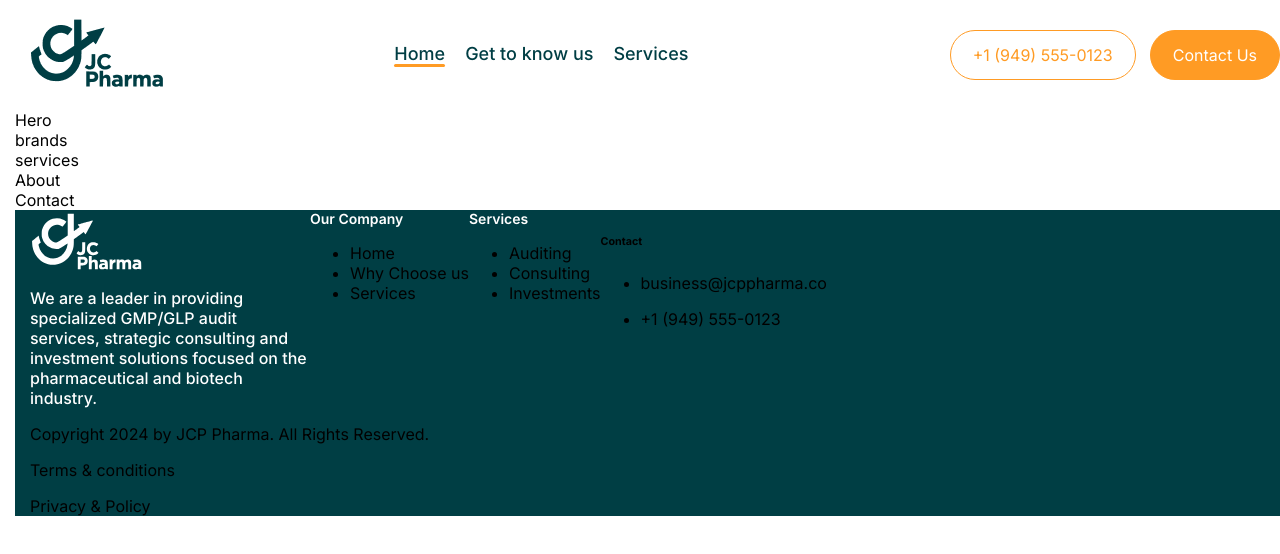
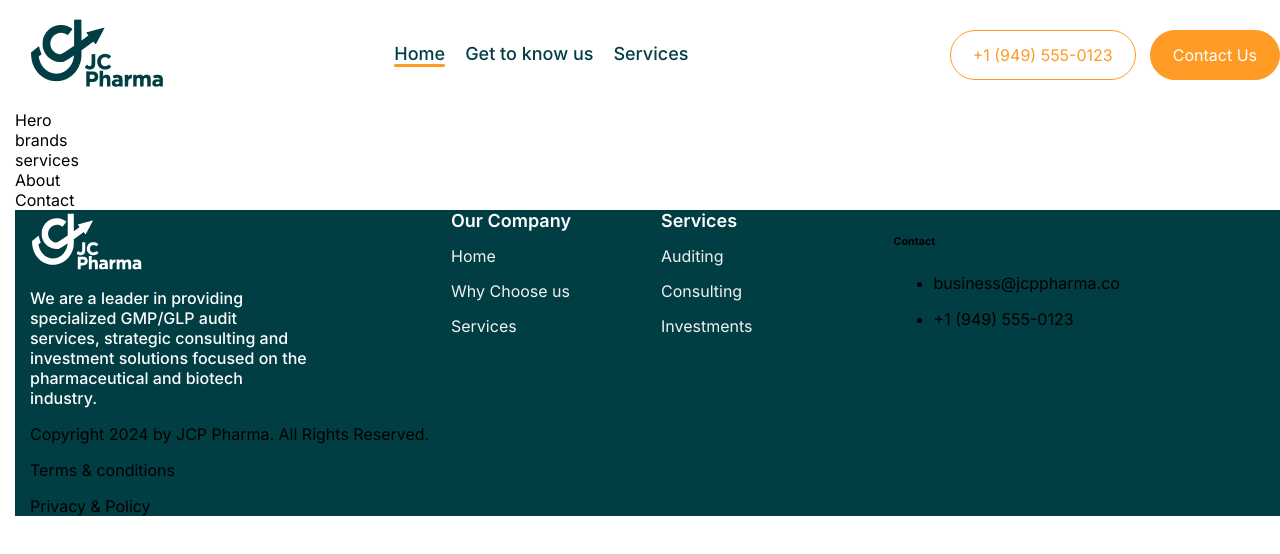
Before and after one commit to Jhonarias13/JCPPharma, a Next.js app: page / in a window 1280 px wide. Shown: the top 554 px of the page. Built offline with nearby package versions, Linux system fonts and the light colour scheme.

Commit message:
avances footer

```diff
--- a/src/styles/Footer.module.scss
+++ b/src/styles/Footer.module.scss
@@ -6,6 +6,7 @@
 
   .topFooter {
     display: flex;
+    gap: 141px;
 
     .brand {
       display: flex;
@@ -36,13 +37,37 @@
 
     .containerBoxLinks {
       display: flex;
+      gap: 90px;
 
       .boxLinks {
         .titleLinks {
-          margin: 0;
-          font-size: var(--fs-sm);
+          font-size: var(--fs-lg);
           font-family: var(--interSemiBold);
           color: #fff;
+          margin: 0;
+          margin-bottom: 15px;
+        }
+
+        .links {
+          padding: 0;
+          list-style: none;
+          margin: 0;
+          display: flex;
+          flex-direction: column;
+          gap: 15px;
+
+          .link {
+            font-size: var(--fs-md);
+            font-family: var(--interRegular);
+            color: var(--colorLink);
+            margin: 0;
+            padding: 0;
+            cursor: pointer;
+
+            &:hover {
+              color: var(--white);
+            }
+          }
         }
       }
     }
--- a/src/styles/globals.scss
+++ b/src/styles/globals.scss
@@ -62,6 +62,7 @@ $breakpoint-xl: 1200px;
   --gray: #dfdfdf;
   --purpure: #8b4dfc;
   --brColor: #4f6163;
+  --colorLink: #f2f2f2;
 
   // font-size
   --fs-xs: 12px;
```
